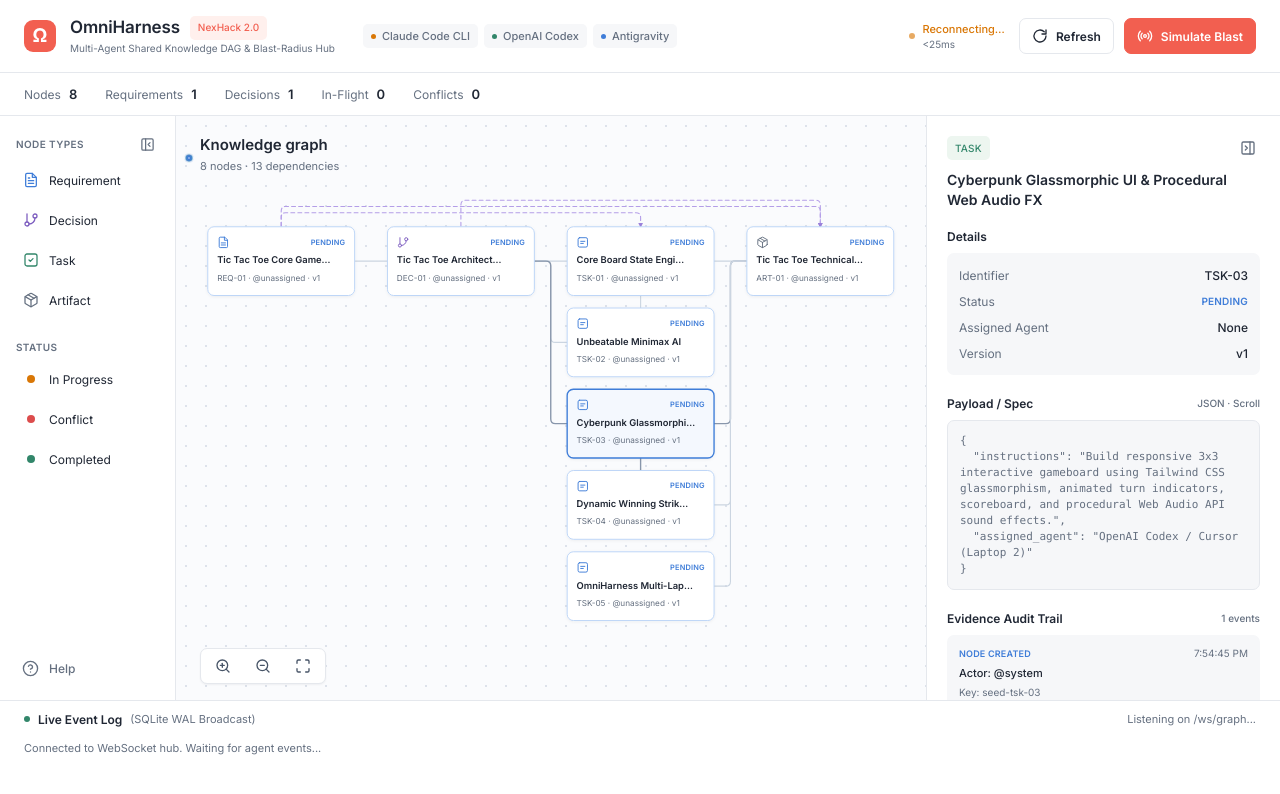
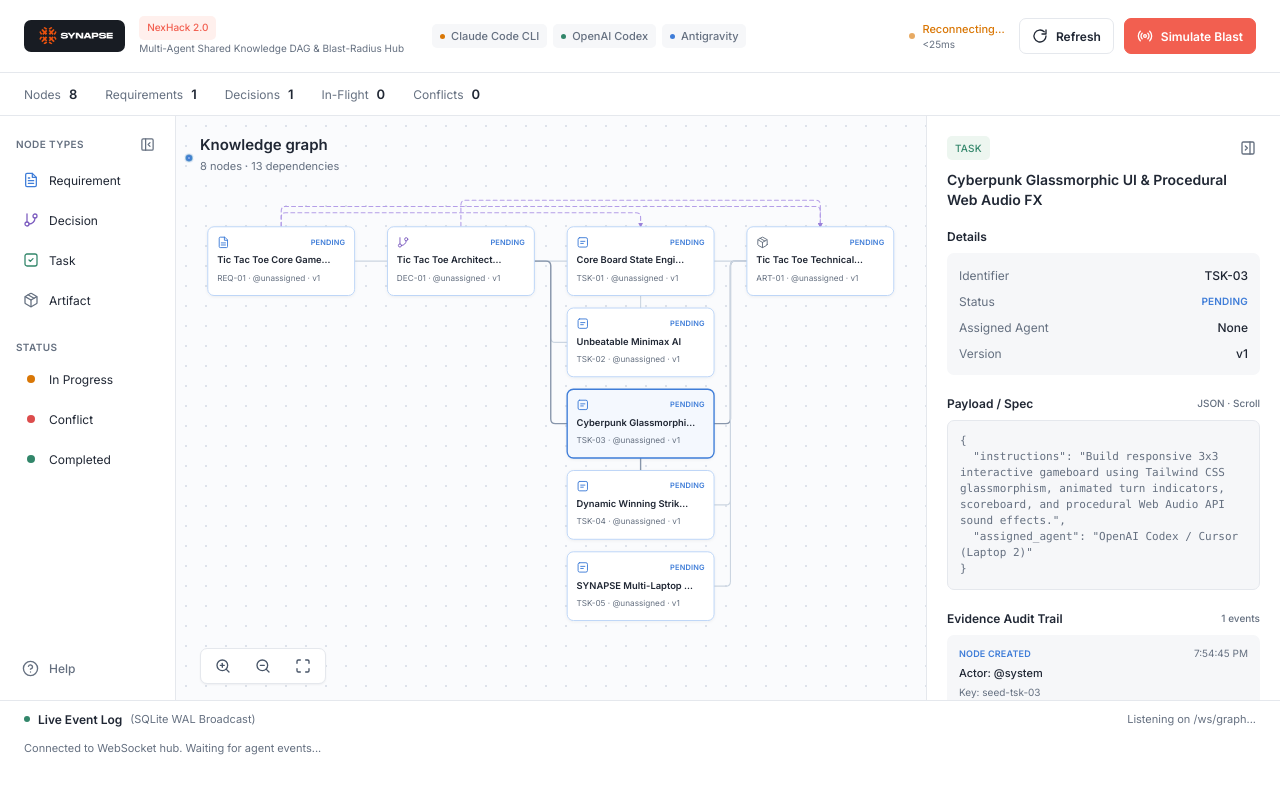
Before and after one commit to Bored008/MultiagentHarness, a plain HTML site: page harness/dashboard.html in a window 1280 px wide. Drawn offline with Linux system fonts and the light colour scheme; no server answers.

Commit message:
feat(dashboard): integrate SYNAPSE logo branding and resize header lockup

```diff
--- a/harness/dashboard.html
+++ b/harness/dashboard.html
@@ -19,7 +19,8 @@ Short CLI (if inside repo; save server once with `connect`):
 <head>
   <meta charset="UTF-8">
   <meta name="viewport" content="width=device-width, initial-scale=1.0">
-  <title>OmniHarness — Multi-Agent Knowledge DAG &amp; Blast Radius Hub</title>
+  <title>SYNAPSE — Multi-Agent Knowledge DAG &amp; Blast Radius Hub</title>
+  <link rel="icon" type="image/svg+xml" href="/assets/synapse-logo.svg">
   <link rel="preconnect" href="https://fonts.googleapis.com">
   <link rel="preconnect" href="https://fonts.gstatic.com" crossorigin>
   <link href="https://fonts.googleapis.com/css2?family=Inter:wght@400;500;600;700&display=swap" rel="stylesheet">
@@ -113,20 +114,34 @@ Short CLI (if inside repo; save server once with `connect`):
       min-width: 0;
     }
 
-    .logo-mark {
-      width: 32px;
+    .logo-lockup {
       height: 32px;
-      border-radius: 9px;
-      background: var(--accent-coral);
-      display: flex;
+      padding: 2px 8px;
+      border-radius: 7px;
+      background: #181c23;
+      display: inline-flex;
       align-items: center;
       justify-content: center;
-      font-weight: 700;
-      font-size: 19px;
-      line-height: 28px;
-      color: #ffffff;
       flex-shrink: 0;
       user-select: none;
+    }
+
+    .logo-lockup img {
+      height: 28px;
+      width: auto;
+      display: block;
+    }
+
+    .sr-only {
+      position: absolute;
+      width: 1px;
+      height: 1px;
+      padding: 0;
+      margin: -1px;
+      overflow: hidden;
+      clip: rect(0, 0, 0, 0);
+      white-space: nowrap;
+      border: 0;
     }
 
     .brand-text {
@@ -1133,10 +1148,12 @@ Short CLI (if inside repo; save server once with `connect`):
   <header class="app-header">
     <div class="header-left">
       <div class="brand-group">
-        <div class="logo-mark">Ω</div>
+        <div class="logo-lockup">
+          <img src="/assets/synapse-logo.svg" alt="SYNAPSE" width="1040" height="342">
+        </div>
         <div class="brand-text">
           <div class="brand-title-row">
-            <h1>OmniHarness</h1>
+            <h1 class="sr-only">SYNAPSE</h1>
             <span class="brand-tag">NexHack 2.0</span>
           </div>
           <p class="brand-subtitle">Multi-Agent Shared Knowledge DAG &amp; Blast-Radius Hub</p>
@@ -1402,7 +1419,7 @@ Short CLI (if inside repo; save server once with `connect`):
   <div class="modal-backdrop" id="help-modal" role="dialog" aria-modal="true" aria-labelledby="help-modal-title">
     <div class="modal-card">
       <div class="modal-header">
-        <h2 id="help-modal-title">OmniHarness Workspace Guide</h2>
+        <h2 id="help-modal-title">SYNAPSE Workspace Guide</h2>
         <button class="drawer-close" id="btn-close-help" type="button" title="Close help">
           <svg viewBox="0 0 24 24" fill="none" stroke="currentColor" stroke-width="2" stroke-linecap="round" stroke-linejoin="round"><line x1="18" y1="6" x2="6" y2="18"/><line x1="6" y1="6" x2="18" y2="18"/></svg>
         </button>
@@ -1466,7 +1483,7 @@ python -m adapters.codex_adapter done &lt;TASK_ID&gt; "Implemented feature"</pre
         { id:"TSK-02", title:"Unbeatable Minimax AI", type:"TASK", status:"PENDING", assigned_to:null, version:1, payload:{deliverable:"Alpha-beta pruned Minimax solver"}, created_at:Date.now()/1000-180, updated_at:Date.now()/1000-180 },
         { id:"TSK-03", title:"Cyberpunk Glassmorphic UI & Procedural Web Audio FX", type:"TASK", status:"PENDING", assigned_to:null, version:1, payload:{instructions:"Build responsive 3x3 interactive gameboard using Tailwind CSS glassmorphism, animated turn indicators, scoreboard, and procedural Web Audio API sound effects.", assigned_agent:"OpenAI Codex / Cursor (Laptop 2)"}, created_at:Date.now()/1000-160, updated_at:Date.now()/1000-160 },
         { id:"TSK-04", title:"Dynamic Winning Strike & Confetti", type:"TASK", status:"PENDING", assigned_to:null, version:1, payload:{deliverable:"Animated SVG strike overlay"}, created_at:Date.now()/1000-140, updated_at:Date.now()/1000-140 },
-        { id:"TSK-05", title:"OmniHarness Multi-Laptop Sync", type:"TASK", status:"PENDING", assigned_to:null, version:1, payload:{deliverable:"WebSocket multiplayer relay"}, created_at:Date.now()/1000-120, updated_at:Date.now()/1000-120 },
+        { id:"TSK-05", title:"SYNAPSE Multi-Laptop Sync", type:"TASK", status:"PENDING", assigned_to:null, version:1, payload:{deliverable:"WebSocket multiplayer relay"}, created_at:Date.now()/1000-120, updated_at:Date.now()/1000-120 },
         { id:"ART-01", title:"Tic Tac Toe Technical Bundle", type:"ARTIFACT", status:"PENDING", assigned_to:null, version:1, payload:{bundle:"index.html"}, created_at:Date.now()/1000-100, updated_at:Date.now()/1000-100 }
       ],
       edges: [
```
Also changed, not shown: harness/assets/synapse-logo.svg (added), 3 other files.
